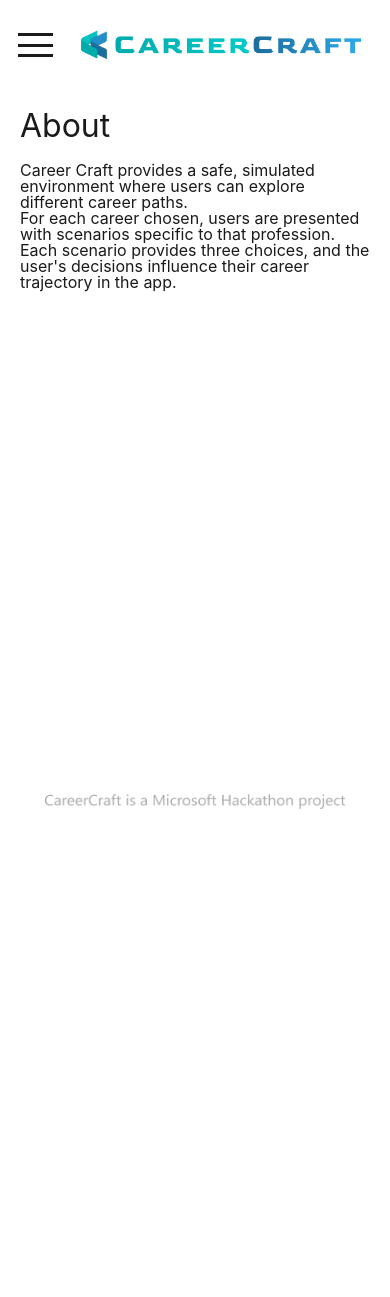
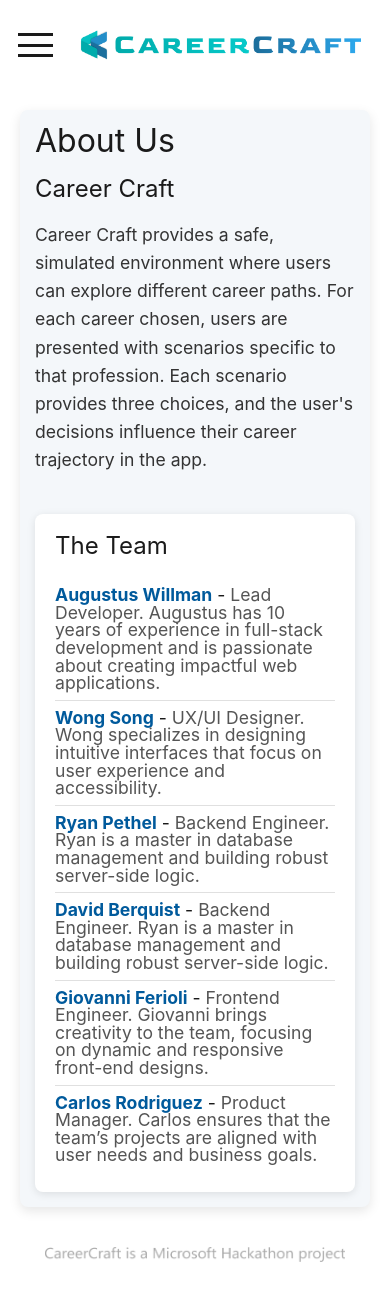
Before and after one commit to microsoft/career-ai, a React (Create React App) app in the folder Client/: page /about in a window 390 px wide. Before the commit the page ends 844 px from the top, so only its background shows below. Built offline with nearby package versions, Linux system fonts and the light colour scheme; no server answers.

Commit message:
Modified visuals for page

```diff
--- /dev/null
+++ b/Client/src/Pages.css
@@ -0,0 +1,185 @@
+.partners-container {
+    max-width: 800px;
+    margin: 0 auto;
+    padding: 20px;
+    background-color: #f9f9f9;
+    border-radius: 8px;
+    box-shadow: 0 4px 8px rgba(0, 0, 0, 0.1);
+  }
+
+  .title {
+    text-align: center;
+    color: #333;
+    font-size: 2.2rem;
+    margin-bottom: 30px;
+  }
+
+  .partners-list {
+    list-style-type: none;
+    padding: 0;
+  }
+
+  .partner-item {
+    background-color: #fff;
+    margin-bottom: 20px;
+    padding: 20px;
+    border-radius: 8px;
+    box-shadow: 0 2px 4px rgba(0, 0, 0, 0.1);
+  }
+
+  .partner-title {
+    color: #005a9c;
+    margin-bottom: 10px;
+    font-size: 1.5rem;
+  }
+
+  .partner-description {
+    color: #555;
+    font-size: 1rem;
+    line-height: 1.6;
+  }
+  .about-container {
+    max-width: 800px;
+    margin: 0 auto;
+    padding: 20px;
+    background-color: #f4f7fa;
+    border-radius: 8px;
+    box-shadow: 0 4px 12px rgba(0, 0, 0, 0.1);
+  }
+
+  .about-title {
+    text-align: center;
+    color: #2c3e50;
+    font-size: 2.5rem;
+    margin-bottom: 20px;
+  }
+
+  .about-section {
+    margin-bottom: 40px;
+  }
+
+  .section-title {
+    color: #005a9c;
+    font-size: 1.8rem;
+    margin-bottom: 10px;
+  }
+
+  .section-description {
+    color: #333;
+    line-height: 1.6;
+    font-size: 1.1rem;
+  }
+
+  .team-section {
+    background-color: #ffffff;
+    padding: 20px;
+    border-radius: 8px;
+    box-shadow: 0 2px 8px rgba(0, 0, 0, 0.1);
+  }
+
+  .team-list {
+    list-style-type: none;
+    padding: 0;
+  }
+
+  .team-member {
+    font-size: 1.2rem;
+    padding: 8px 0;
+    border-bottom: 1px solid #e0e0e0;
+  }
+
+  .team-member:last-child {
+    border-bottom: none;
+  }
+
+  .team-member strong {
+    font-weight: bold;
+    color: #005a9c; /* Adjust color as needed */
+  }
+
+  .team-description {
+    font-weight: normal; /* Ensure descriptions are not bold */
+    color: #555; /* Slightly muted color for descriptions */
+  }
+
+  .contact-container {
+    max-width: 600px;
+    margin: 0 auto;
+    padding: 20px;
+    background-color: #f9f9f9;
+    border-radius: 8px;
+    box-shadow: 0 4px 8px rgba(0, 0, 0, 0.1);
+  }
+
+  .contact-title {
+    text-align: center;
+    color: #2c3e50;
+    font-size: 2.5rem;
+    margin-bottom: 20px;
+  }
+
+  .contact-info {
+    background-color: #ffffff;
+    padding: 20px;
+    border-radius: 8px;
+    box-shadow: 0 2px 6px rgba(0, 0, 0, 0.1);
+  }
+
+  .contact-info h2 {
+    color: #005a9c;
+    font-size: 1.8rem;
+    margin-bottom: 15px;
+  }
+
+  .contact-info p {
+    font-size: 1.1rem;
+    color: #333;
+    line-height: 1.6;
+  }
+
+  .contact-info a {
+    color: #005a9c;
+    text-decoration: none;
+  }
+
+  .contact-info a:hover {
+    text-decoration: underline;
+  }
+
+
+  @media (max-width: 768px) {
+    .partners-container {
+      padding: 10px;
+    }
+
+    .partner-item {
+      padding: 15px;
+    }
+
+    .title {
+      font-size: 1.8rem;
+    }
+
+    .partner-title {
+      font-size: 1.3rem;
+    }
+
+    .partner-description {
+      font-size: 0.95rem;
+    }
+    .about-container {
+      padding: 15px;
+    }
+
+    .about-title {
+      font-size: 2rem;
+    }
+
+    .section-title {
+      font-size: 1.5rem;
+    }
+
+    .team-member {
+      font-size: 1.1rem;
+    }
+  }
--- a/Client/src/screens/AboutScreen/AboutScreen.tsx
+++ b/Client/src/screens/AboutScreen/AboutScreen.tsx
@@ -1,12 +1,9 @@
 import React from "react";
 import { usePrompts } from "../../hooks/usePrompts";
-import { TextField } from "../../components/Form/TextField/TextField";
-import { H1 } from "../../components/Typography";
-import { ButtonBar } from "../../components/Form/Button/ButtonBar";
-import { PrimaryButton } from "../../components/Form/Button";
-import { DefaultButton } from "../../components/Form/Button/DefaultButton";
+import { H1, H2 } from "../../components/Typography";
 import { usePageTracking } from "../../hooks/usePageTracking";
 import { Spinner } from "../../components/Spinner";
+import "../../Pages.css"; // Importing a new CSS file for custom styling
 
 export function AboutScreen(): React.ReactElement {
   usePageTracking("AboutScreen");
@@ -18,16 +15,48 @@ export function AboutScreen(): React.ReactElement {
   };
 
   return (
-    <>
-      <H1>About</H1>
+    <div className="about-container">
+      <H1>About Us</H1>
 
-      <p>
-      Career Craft provides a safe, simulated environment where users can explore different career paths. <br></br>
-      For each career chosen, users are presented with scenarios specific to that profession. <br></br>
-      Each scenario provides three choices, and the user's decisions influence their career trajectory in the app.<br></br>
-      </p>
+      <section className="about-section">
+        <H2>Career Craft</H2>
+        <p className="section-description">
+          Career Craft provides a safe, simulated environment where users can
+          explore different career paths. For each career chosen, users are
+          presented with scenarios specific to that profession. Each scenario
+          provides three choices, and the user's decisions influence their
+          career trajectory in the app.
+        </p>
+      </section>
+
+      <section className="team-section">
+        <H2>The Team</H2>
+        <ul className="team-list">
+          <li className="team-member">
+            <strong>Augustus Willman</strong> - <span className="team-description">Lead Developer. Augustus has 10 years of experience in full-stack development and is passionate about creating impactful web applications.</span>
+          </li>
+          <li className="team-member">
+            <strong>Wong Song</strong> - <span className="team-description">UX/UI Designer. Wong specializes in designing intuitive interfaces that focus on user experience and accessibility.</span>
+          </li>
+          <li className="team-member">
+            <strong>Ryan Pethel</strong> - <span className="team-description">Backend Engineer. Ryan is a master in database management and building robust server-side logic.</span>
+          </li>
+          <li className="team-member">
+            <strong>David Berquist</strong> - <span className="team-description">Backend Engineer. Ryan is a master in database management and building robust server-side logic.</span>
+          </li>
+          <li className="team-member">
+            <strong>Giovanni Ferioli</strong> - <span className="team-description">Frontend Engineer. Giovanni brings creativity to the team, focusing on dynamic and responsive front-end designs.</span>
+          </li>
+          <li className="team-member">
+            <strong>Carlos Rodriguez</strong> - <span className="team-description">Product Manager. Carlos ensures that the team’s projects are aligned with user needs and business goals.</span>
+          </li>
+        </ul>
+
+
+
+      </section>
 
       <Spinner show={isLoading} />
-    </>
+    </div>
   );
 }
--- a/Client/src/screens/ContactUsScreen/ContactUsScreen.tsx
+++ b/Client/src/screens/ContactUsScreen/ContactUsScreen.tsx
@@ -1,12 +1,9 @@
 import React from "react";
 import { usePrompts } from "../../hooks/usePrompts";
-import { TextField } from "../../components/Form/TextField/TextField";
 import { H1 } from "../../components/Typography";
-import { ButtonBar } from "../../components/Form/Button/ButtonBar";
-import { PrimaryButton } from "../../components/Form/Button";
-import { DefaultButton } from "../../components/Form/Button/DefaultButton";
 import { usePageTracking } from "../../hooks/usePageTracking";
 import { Spinner } from "../../components/Spinner";
+import "../../Pages.css"; // Importing a new CSS file for custom styling
 
 export function ContactUsScreen(): React.ReactElement {
   usePageTracking("ContactUsScreen");
@@ -18,14 +15,16 @@ export function ContactUsScreen(): React.ReactElement {
   };
 
   return (
-    <>
+    <div className="contact-container">
       <H1>Contact Us</H1>
 
-      <p>
-      Contact Info <br></br>
-      </p>
+      <div className="contact-info">
+        <p>Email: <a href="mailto:info@nwworks.com">info@nwworks.com</a></p>
+        <p>Phone: <a href="tel:540-667-0809">540-667-0809</a></p>
+        <p>Address: 3085 Shawnee Drive, Winchester, VA 22601</p>
+      </div>
 
       <Spinner show={isLoading} />
-    </>
+    </div>
   );
 }
--- a/Client/src/screens/PartnersScreen/PartnersScreen.tsx
+++ b/Client/src/screens/PartnersScreen/PartnersScreen.tsx
@@ -1,12 +1,13 @@
 import React from "react";
 import { usePrompts } from "../../hooks/usePrompts";
 import { TextField } from "../../components/Form/TextField/TextField";
-import { H1 } from "../../components/Typography";
+import { H1, H2 } from "../../components/Typography";
 import { ButtonBar } from "../../components/Form/Button/ButtonBar";
 import { PrimaryButton } from "../../components/Form/Button";
 import { DefaultButton } from "../../components/Form/Button/DefaultButton";
 import { usePageTracking } from "../../hooks/usePageTracking";
 import { Spinner } from "../../components/Spinner";
+import "../../Pages.css"; // Importing a new CSS file for custom styling
 
 export function PartnersScreen(): React.ReactElement {
   usePageTracking("PartnersScreen");
@@ -19,12 +20,27 @@ export function PartnersScreen(): React.ReactElement {
 
   return (
     <>
-      <H1>Partners</H1>
-
-      <p>
-      NWW<br></br>
-      Microsoft
-      </p>
+    <H1>Our Partners</H1>
+      <div className="partners-container">
+        <ul className="partners-list">
+          <li className="partner-item">
+            <H2>NW Works</H2>
+            <p className="partner-description">
+              Since its founding in 1970, NW Works has been a support system,
+              helping adults with disabilities and individuals encountering
+              barriers to employment develop skills and find stable, rewarding
+              jobs.
+            </p>
+          </li>
+          <li className="partner-item">
+            <H2>Microsoft</H2>
+            <p className="partner-description">
+              The Hackathon is an annual event at Microsoft where employees
+              collaborate on innovative projects that solve real-world problems.
+            </p>
+          </li>
+        </ul>
+      </div>
 
       <Spinner show={isLoading} />
     </>
```
